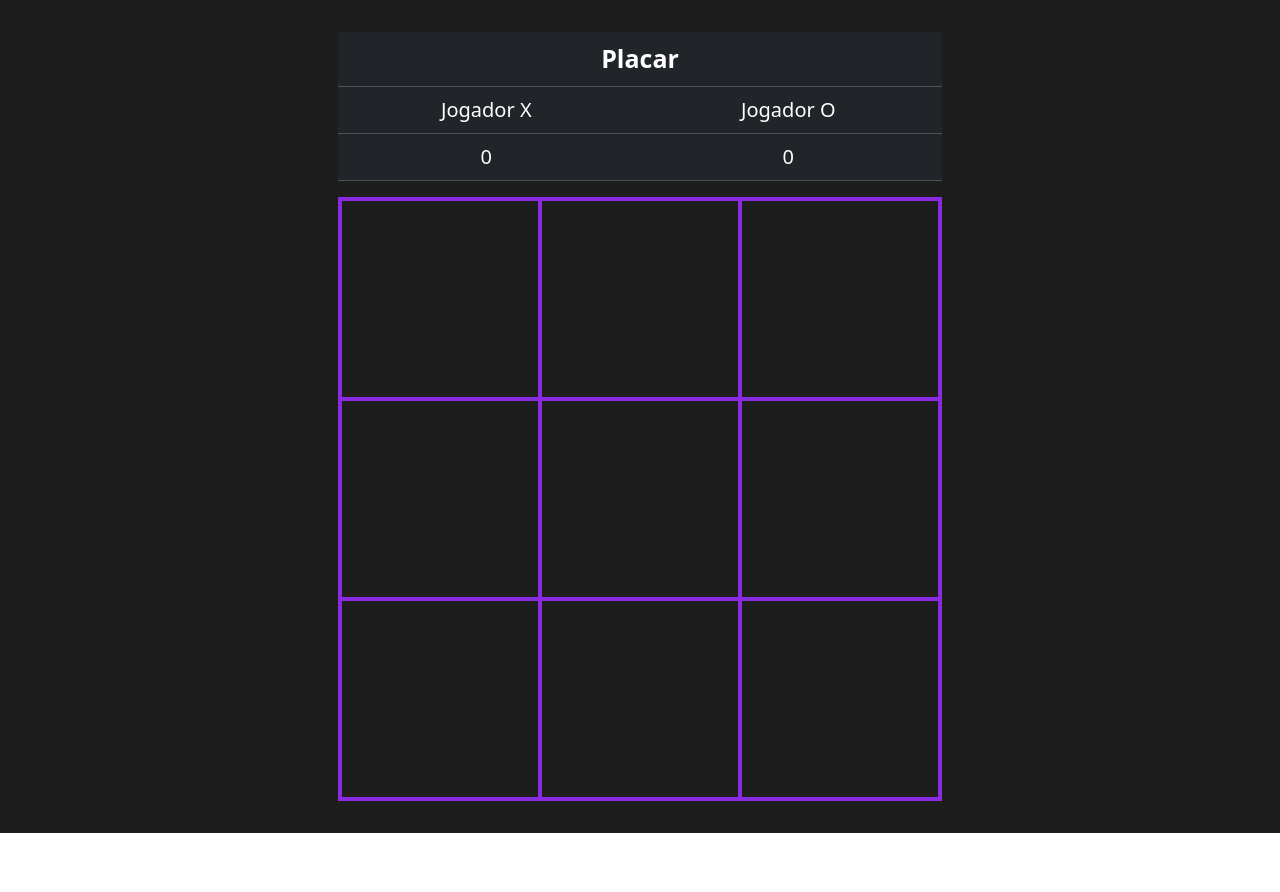
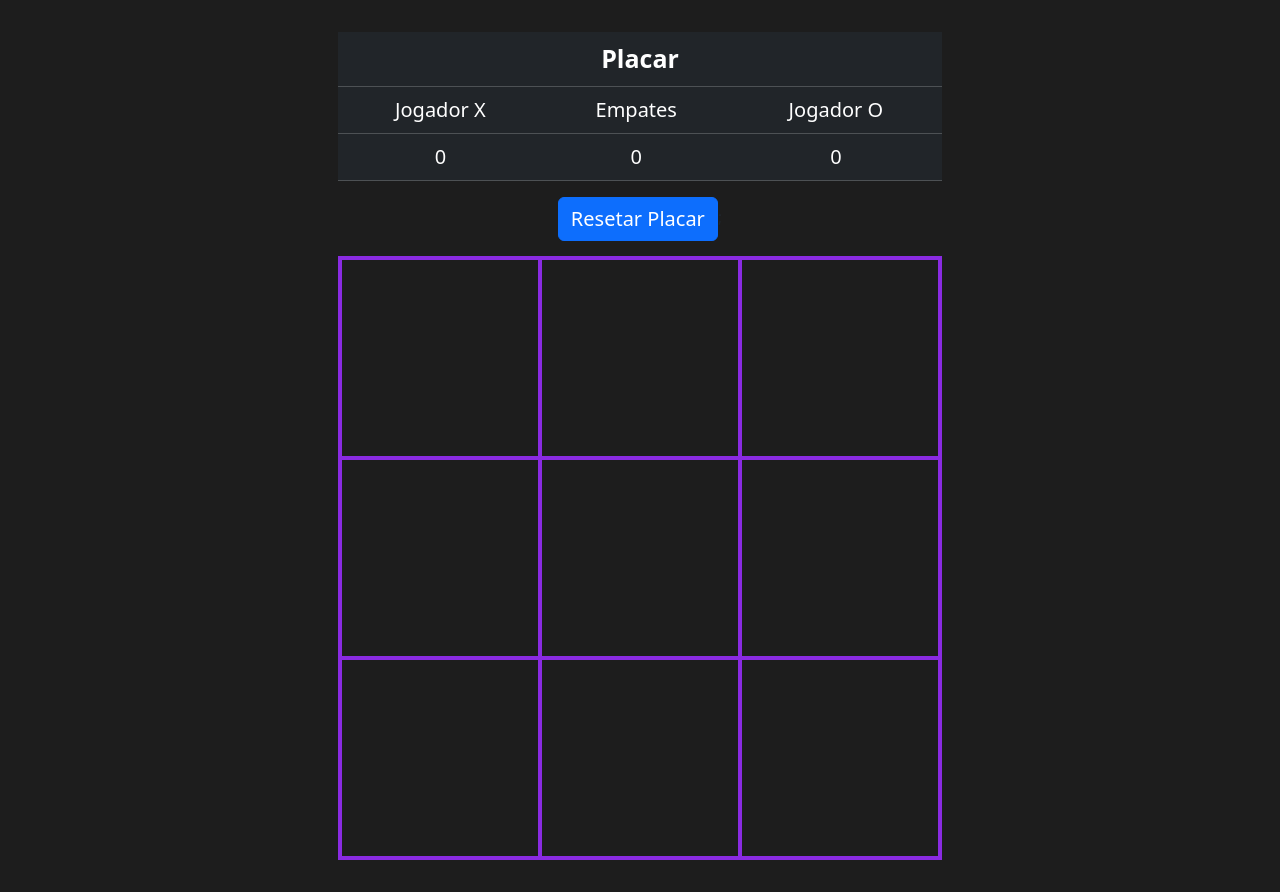
Before and after one commit to BernardoZanette/jogoDaVelhaReact, a React (Vite) app: page / in a window 1280 px wide. Before the commit the page ends 833 px from the top, so only its background shows below. Built offline with nearby package versions, Linux system fonts and the light colour scheme.

Commit message:
resetarPlacar feitos e empate também

```diff
--- a/src/App.css
+++ b/src/App.css
@@ -8,3 +8,11 @@
 body {
   background-color: rgb(29, 29, 29) !important;
 }
+
+#container {
+  margin-top: 15px !important;
+}
+
+#resetarPlacar {
+  font-size: 20px !important;
+}
--- a/src/App.jsx
+++ b/src/App.jsx
@@ -2,6 +2,7 @@ import { useState } from 'react'
 import Jogo from './Jogo.jsx'
 import Modal from './Modal.jsx'
 import Placar from './Placar.jsx'
+import Button from 'react-bootstrap/Button';
 import './App.css'
 import 'bootstrap/dist/css/bootstrap.min.css';
 
@@ -11,7 +12,10 @@ function App() {
   const [showModal, setShowModal] = useState(false);
   const [vitoriasX, setVitoriasX] = useState(0);
   const [vitoriasO, setVitoriasO] = useState(0);
+  const [empates, setEmpates] = useState(0);
+  const [jogadasJogador, setJogadasJogador] = useState(0);
   const [modalFechado, setModalFechado] = useState(false);
+  const [empatou, setEmpatou] = useState(false);
 
   let ganhou = false
 
@@ -31,17 +35,18 @@ function App() {
     const novoVetor = [...quadrados]
     novoVetor[index] = turno
     setQuadrados(novoVetor)
+    setJogadasJogador(jogadasJogador+1);
+
+    botJogar(novoVetor);
 
     verificarVitoria(novoVetor);
-
-    botJogar(novoVetor);
   };
 
   const verificarVitoria = (novoVetor) => {
     combosVitoria.forEach(combo => {
-      const primeiro = novoVetor[combo[0]]
-      const segundo = novoVetor[combo[1]]
-      const terceiro = novoVetor[combo[2]]
+      const primeiro = novoVetor[combo[0]];
+      const segundo = novoVetor[combo[1]];
+      const terceiro = novoVetor[combo[2]];
       if (primeiro !== null && primeiro == segundo && segundo == terceiro) {
         primeiro == "X" ? setVitoriasX(vitoriasX+1) : setVitoriasO(vitoriasO+1);
         primeiro == "X" ? setTurno("X") : setTurno("O");
@@ -49,6 +54,12 @@ function App() {
         ganhou = true;
       }
     });
+    if(jogadasJogador == 4 && !ganhou) {
+      setEmpates(empates+1);
+      setEmpatou(true);
+      setShowModal(true);
+    }
+    console.log(jogadasJogador)
   }
 
   const botJogar = (quadradosPosJogada) => {
@@ -61,21 +72,32 @@ function App() {
     let jogadaIndex = indexesVazios[indexAleatorio];
     quadradosPosJogada[jogadaIndex] = "O";
     setQuadrados(quadradosPosJogada)
+
     verificarVitoria(quadradosPosJogada)
+  }
+
+  const resetarPlacar = () => {
+    setEmpates(0);
+    setVitoriasO(0);
+    setVitoriasX(0);
+    handleJogarNovamente();
   }
 
   const handleJogarNovamente = () => {
     setQuadrados(Array(9).fill(null));
     setTurno('X');
+    setEmpatou(false);
+    setJogadasJogador(0);
     setModalFechado(false);
     setShowModal(false);
   };
 
   return (
     <div>
-      <Placar vitoriasO={vitoriasO} vitoriasX={vitoriasX}/>
+      <Placar vitoriasO={vitoriasO} vitoriasX={vitoriasX} empates={empates}/>
+      <Button id="resetarPlacar" onClick={resetarPlacar}>Resetar Placar</Button>;
       <Jogo quadrados={quadrados} clique={handleJogar}/>
-        <Modal mostrar={showModal} vencedor={turno} onJogarNovamente={handleJogarNovamente} modalFechado={modalFechado} setModalFechado = {setModalFechado}/>
+      <Modal mostrar={showModal} empatou={empatou} vencedor={turno} onJogarNovamente={handleJogarNovamente} modalFechado={modalFechado} setModalFechado={setModalFechado}/>
     </div>
   )
 }
--- a/src/Modal.jsx
+++ b/src/Modal.jsx
@@ -2,7 +2,7 @@ import './Modal.css';
 import ModalBoot from 'react-bootstrap/Modal';
 import Button from 'react-bootstrap/Button';
 
-const Modal = ({mostrar, vencedor, onJogarNovamente, modalFechado, setModalFechado}) => {
+const Modal = ({mostrar, empatou, vencedor, onJogarNovamente, modalFechado, setModalFechado}) => {
     const mostrarModal = mostrar ? "modal display-block" : "modal display-none";
 
     const fechar = () => {
@@ -13,7 +13,10 @@ const Modal = ({mostrar, vencedor, onJogarNovamente, modalFechado, setModalFecha
       return (
         <div className={mostrarModal} >
             <ModalBoot.Header closeButton onClick={fechar}>
-              <ModalBoot.Title>{vencedor} venceu!!</ModalBoot.Title>
+            {empatou
+              ? <ModalBoot.Title>Empate!!</ModalBoot.Title>
+              : <ModalBoot.Title>{vencedor} venceu!!</ModalBoot.Title>
+            }
             </ModalBoot.Header>
             <ModalBoot.Footer>
               <Button onClick={onJogarNovamente}>
--- a/src/Placar.jsx
+++ b/src/Placar.jsx
@@ -1,21 +1,23 @@
 import './Placar.css';
 
-const Placar = ({vitoriasO, vitoriasX}) => {
+const Placar = ({vitoriasO, vitoriasX, empates}) => {
     return (
       <div>
         <table className="table table-dark">
           <thead>
             <tr>
-              <th colSpan={2} className="titulo">Placar</th>
+              <th colSpan={3} className="titulo">Placar</th>
             </tr>
           </thead>
           <tbody>
             <tr className="">
               <td>Jogador X</td>
+              <td>Empates</td>
               <td>Jogador O</td>
             </tr>
             <tr>
               <td>{vitoriasX}</td>
+              <td>{empates}</td>
               <td>{vitoriasO}</td>
             </tr>
           </tbody>
```
